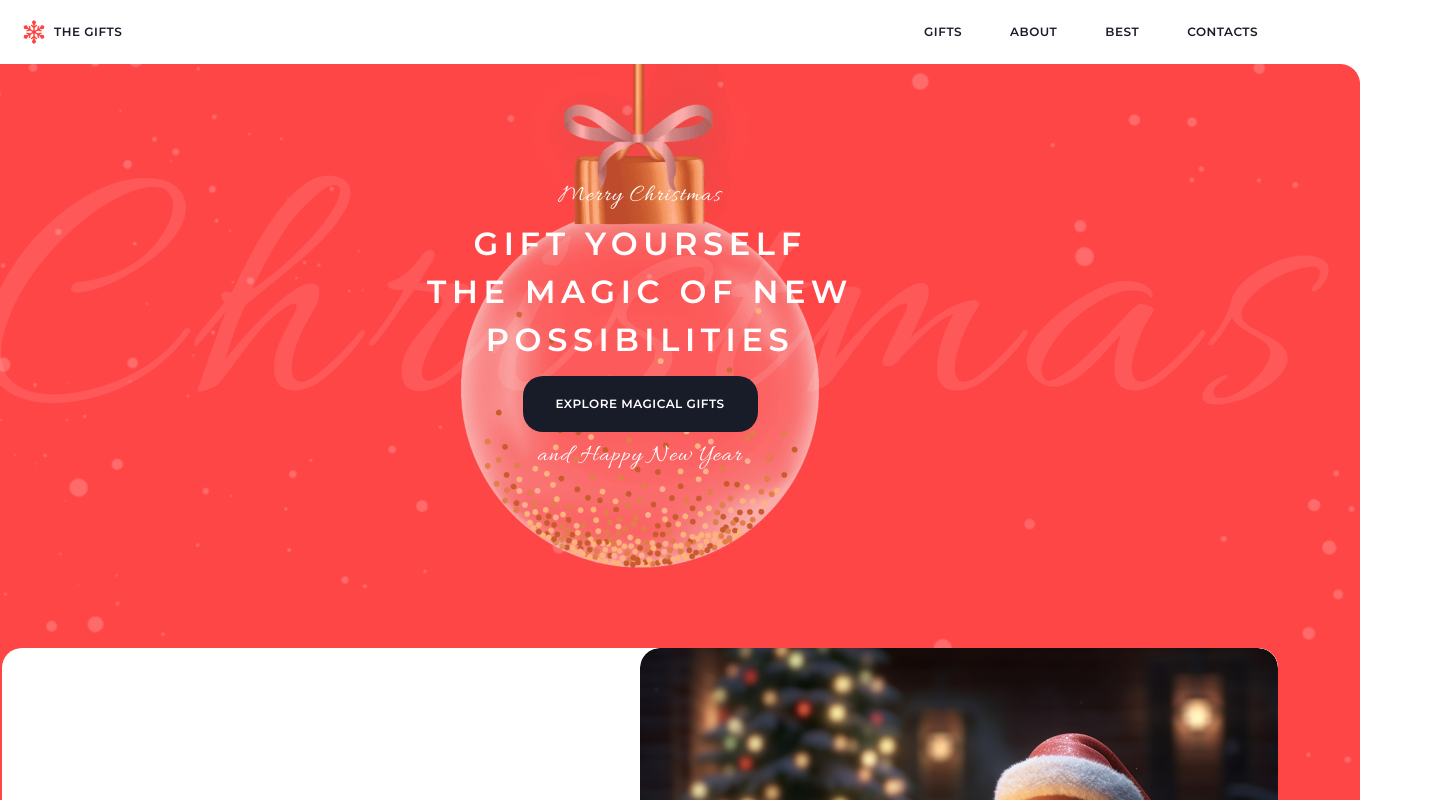
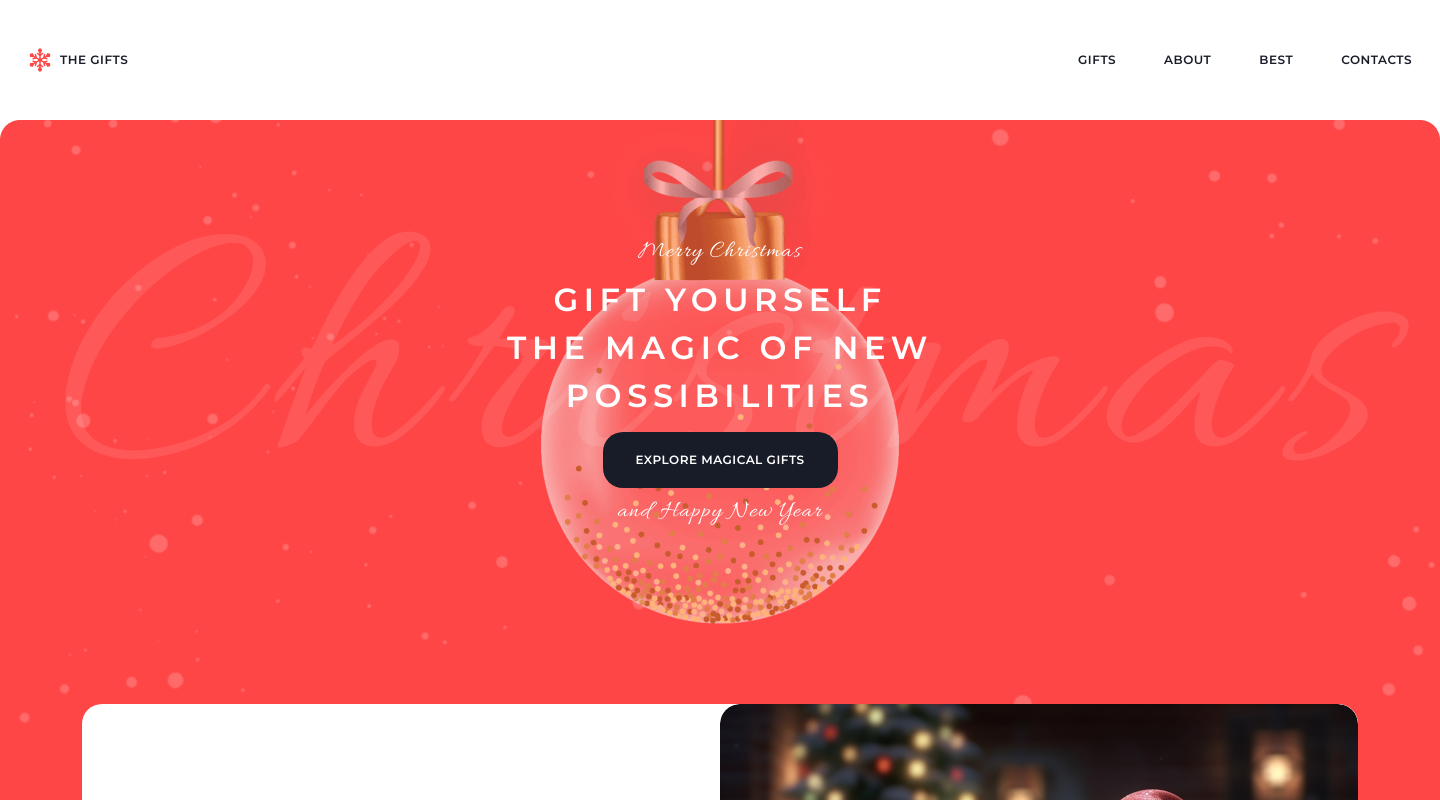
Before and after one commit to cheidru/Christmas-shop, a plain HTML site: page christmas-shop/index.html in a window 1280 px wide. Shown: the top 800 px of the page, 1440 px wide, since content can reach past the window. Drawn offline with Linux system fonts and the light colour scheme.

Commit message:
fix: fix centering of context

```diff
--- a/christmas-shop/style.css
+++ b/christmas-shop/style.css
@@ -23,7 +23,7 @@ html {
   scroll-behavior: smooth;
 }
 
-html, body {
+body {
   display: flex;
   flex-direction: column;
   align-items: center;
@@ -69,7 +69,6 @@ body {
 
 header {
   box-sizing: border-box;
-  width: 100%;
   height: 64px;
   display: flex;
   padding: 0 82px;
@@ -174,7 +173,7 @@ a {
   border-bottom: 1.5px solid #181C29;
 }
 
-section, footer {
+section, footer, header {
   box-sizing: border-box;
   width: 1440px;
   display: flex;
```
